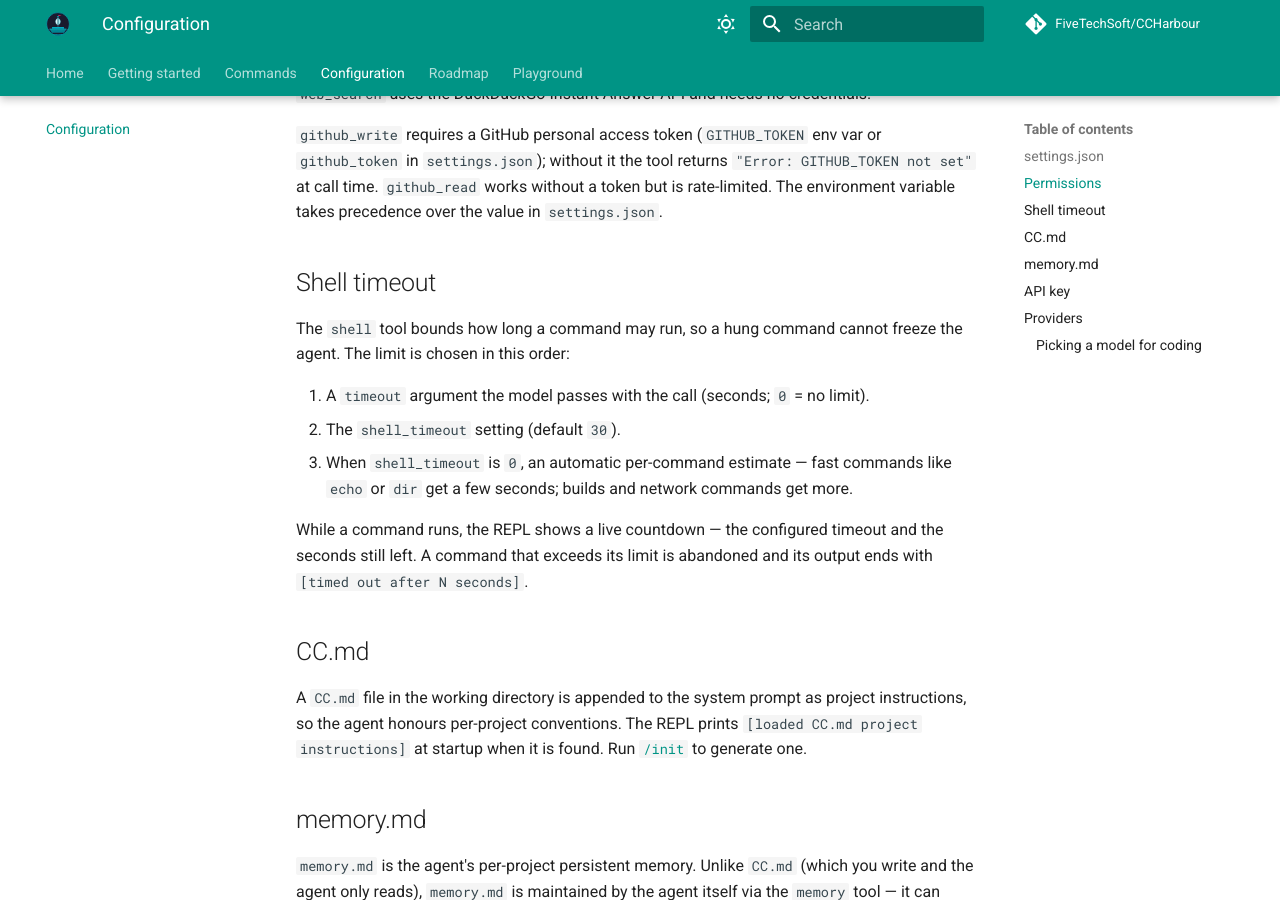
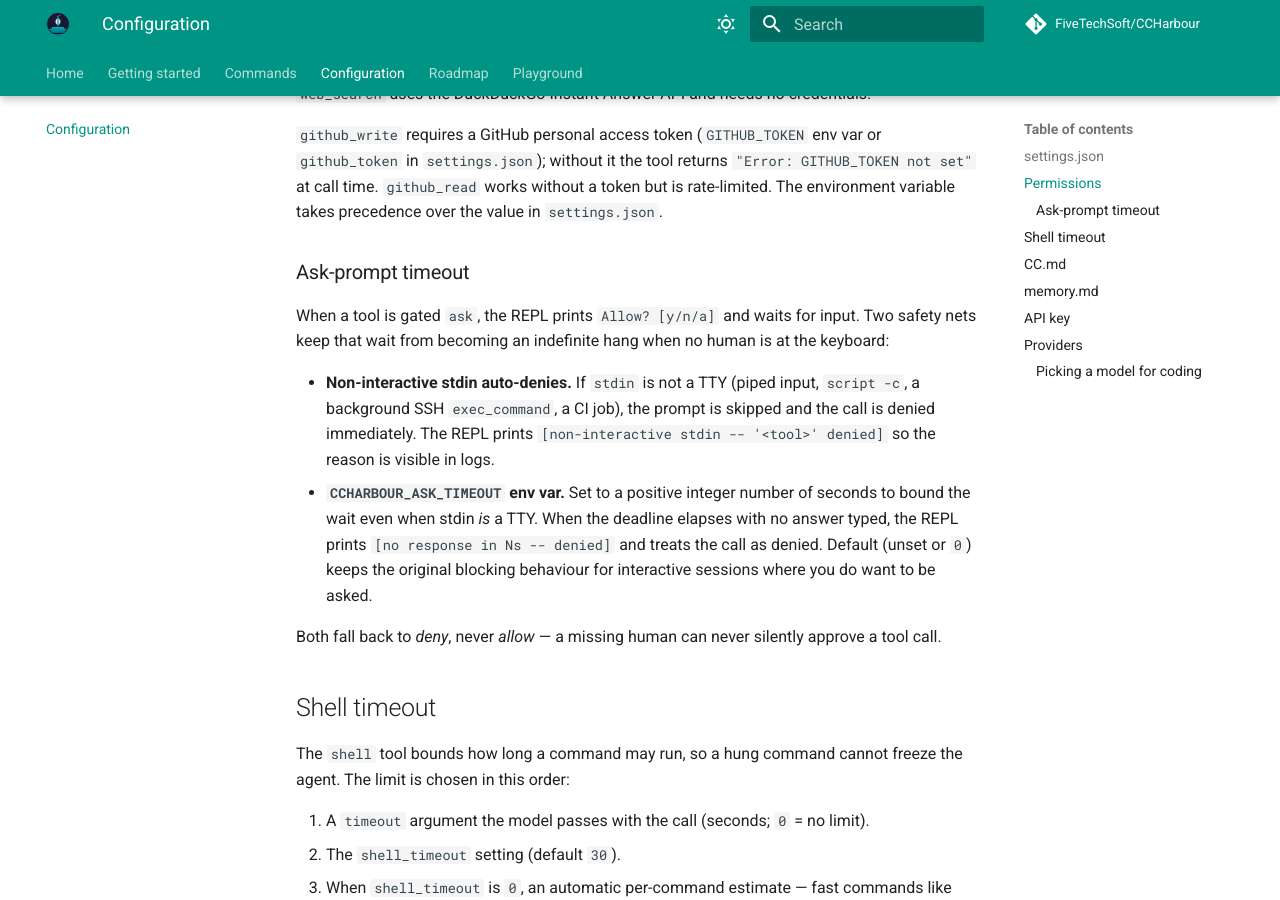
Before and after one commit to FiveTechSoft/CCHarbour, an MkDocs documentation site: the page built from pages/configuration.md, in a window 1280 px wide and 900 px high, scrolled down 1274 px. Built offline with MkDocs 1.6.1 and Material for MkDocs 9.7.7, drawn with Linux system fonts in a browser that asks for light colours; comment, search, counter and statistics services are not loaded.

Commit message:
release: v0.8.20 — ask-prompt timeout + non-TTY auto-deny
Adds two safety nets to CCREPL_AskPerm so a tool gated 'ask' can no
longer deadlock the agent when no human is at the keyboard.

- Non-TTY stdin: auto-deny immediately. CCREPL_AskPerm now bails out
  before the prompt when CCCON_HasConsole() reports stdin is not a
  TTY (piped input, 'script -c', background SSH exec_command, a CI
  job). The REPL prints '[non-interactive stdin -- <tool> denied]'
  and the gate returns 'n', so the agent loop surfaces an
  'Error: tool ... denied by user' result and keeps moving instead
  of blocking on an unreadable stdin forever.

- TTY stdin: CCHARBOUR_ASK_TIMEOUT env var (seconds) bounds the
  wait. A new CCREPL_ReadLineTimeout(nSecs) helper polls stdin in
  500 ms slices through a new CCCON_StdInWait(nMs) C primitive --
  POSIX select() on STDIN_FILENO in src/ccconsole_posix.c, and the
  equivalent WaitForSingleObject on GetStdHandle(STD_INPUT_HANDLE)
  in src/ccconsole.c. Default (unset or 0) keeps the original
  blocking behaviour for ordinary interactive sessions.

Both safety nets fall back to deny -- a missing human can never
silently approve a tool call. Docs updated in README, pages/
configuration.md and releasenotes.md; CCUI_Version bumped to
0.8.20.

```diff
--- a/pages/configuration.md
+++ b/pages/configuration.md
@@ -47,6 +47,27 @@ or `github_token` in `settings.json`); without it the tool returns
 `"Error: GITHUB_TOKEN not set"` at call time. `github_read` works without a
 token but is rate-limited. The environment variable takes precedence over the
 value in `settings.json`.
+
+### Ask-prompt timeout
+
+When a tool is gated `ask`, the REPL prints `Allow? [y/n/a]` and waits
+for input. Two safety nets keep that wait from becoming an indefinite
+hang when no human is at the keyboard:
+
+- **Non-interactive stdin auto-denies.** If `stdin` is not a TTY
+  (piped input, `script -c`, a background SSH `exec_command`, a CI
+  job), the prompt is skipped and the call is denied immediately.
+  The REPL prints `[non-interactive stdin -- '<tool>' denied]` so the
+  reason is visible in logs.
+- **`CCHARBOUR_ASK_TIMEOUT` env var.** Set to a positive integer
+  number of seconds to bound the wait even when stdin *is* a TTY.
+  When the deadline elapses with no answer typed, the REPL prints
+  `[no response in Ns -- denied]` and treats the call as denied.
+  Default (unset or `0`) keeps the original blocking behaviour for
+  interactive sessions where you do want to be asked.
+
+Both fall back to *deny*, never *allow* — a missing human can never
+silently approve a tool call.
 
 ## Shell timeout
 
```
Also changed, not shown: README.md (+24 -2 lines), releasenotes.md (+29 -1 lines), 4 other files.
